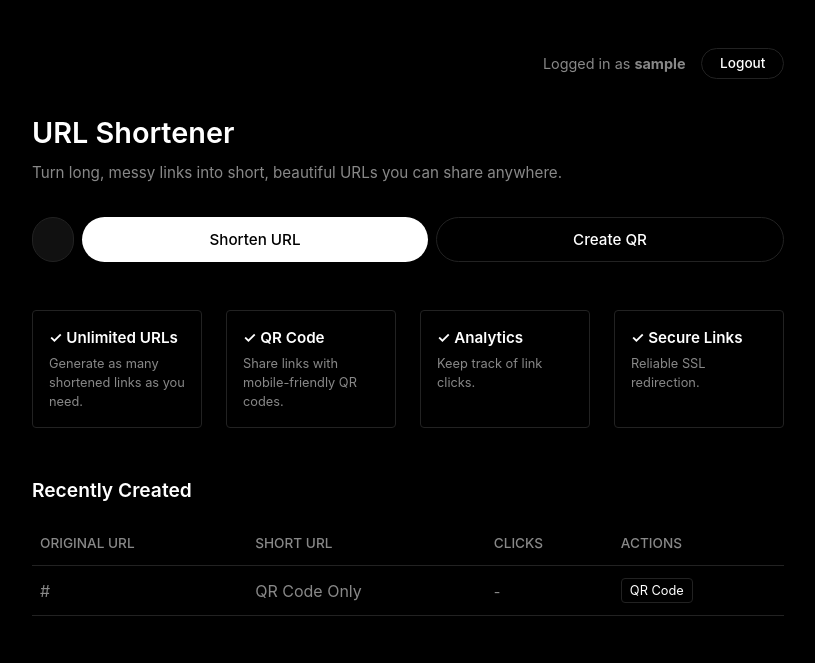
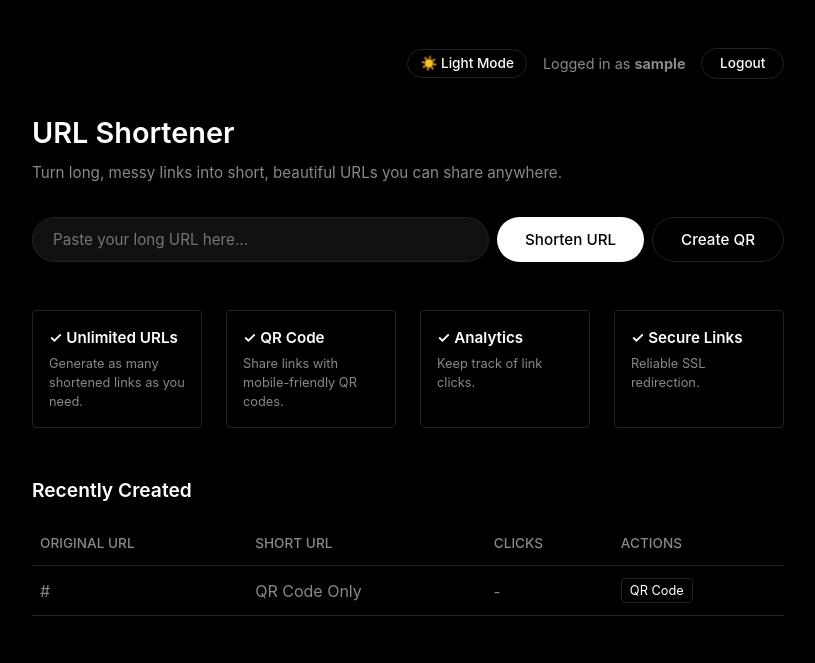
Before and after one commit to gurjeetsingh1190/url_shortner, a Django app: page / in a window 1280 px wide. Shown: the top 663 px of the page, without its empty margins (232-1047 px from the left). Run offline with Django 5.2, Linux system fonts and the light colour scheme; a user stored in the database is signed in; tables that the repository leaves empty hold one stand-in row (values such as "Sample post").

Commit message:
Fix squished form layout and implement light/dark theme toggle

```diff
--- a/static/css/styles.css
+++ b/static/css/styles.css
@@ -6,6 +6,20 @@
     --input-bg: #111111;
     --button-bg: #ffffff;
     --button-text: #000000;
+    --auth-bg: #ffffff;
+    --auth-text: #000000;
+}
+
+:root.light-theme {
+    --bg-color: #ffffff;
+    --text-color: #000000;
+    --text-muted: #666666;
+    --border-color: #dddddd;
+    --input-bg: #f5f5f5;
+    --button-bg: #000000;
+    --button-text: #ffffff;
+    --auth-bg: #000000;
+    --auth-text: #ffffff;
 }
 
 * {
@@ -75,26 +89,26 @@ p {
 
 /* Auth Bar Buttons */
 .btn-auth {
-    background-color: #ffffff;
-    color: #000000 !important;
+    background-color: var(--auth-bg);
+    color: var(--auth-text) !important;
     text-decoration: none;
     padding: 0.4rem 1.1rem;
     border-radius: 20px;
     font-weight: 500;
     font-size: 0.85rem;
     display: inline-block;
-    border: 1px solid #ffffff;
+    border: 1px solid var(--auth-bg);
     transition: background-color 0.2s ease, color 0.2s ease;
 }
 
 .btn-auth:hover {
-    background-color: #000000;
-    color: #ffffff !important;
+    background-color: var(--bg-color);
+    color: var(--text-color) !important;
 }
 
 .btn-auth-outline {
     background-color: transparent;
-    color: #ffffff;
+    color: var(--text-color);
     border: 1px solid var(--border-color);
     padding: 0.4rem 1.1rem;
     border-radius: 20px;
@@ -105,13 +119,13 @@ p {
 }
 
 .btn-auth-outline:hover {
-    border-color: #ffffff;
-    background-color: #ffffff;
-    color: #000000;
+    border-color: var(--text-color);
+    background-color: var(--text-color);
+    color: var(--bg-color);
 }
 
 .btn-primary:hover {
-    background-color: #dddddd;
+    opacity: 0.9;
 }
 
 .btn-primary:disabled {
@@ -194,7 +208,7 @@ th {
 }
 
 .original-url-cell a:hover {
-    color: #fff;
+    color: var(--text-color);
 }
 
 .short-url-cell a {
@@ -223,7 +237,7 @@ th {
 }
 
 .btn-icon:hover {
-    background-color: #111111;
+    background-color: var(--input-bg);
 }
 
 .btn-copy-success {
@@ -257,7 +271,7 @@ th {
 }
 
 .modal {
-    background: #111111;
+    background: var(--input-bg);
     border: 1px solid var(--border-color);
     padding: 1.5rem;
     border-radius: 4px;
--- a/static/js/main.js
+++ b/static/js/main.js
@@ -17,6 +17,28 @@ document.addEventListener('DOMContentLoaded', () => {
 
     // Toast Container
     const toastContainer = document.getElementById('toast-container');
+
+    // Theme Toggle Elements
+    const themeToggle = document.getElementById('theme-toggle');
+
+    if (document.documentElement.classList.contains('light-theme')) {
+        if (themeToggle) themeToggle.textContent = '🌙 Dark Mode';
+    } else {
+        if (themeToggle) themeToggle.textContent = '☀️ Light Mode';
+    }
+
+    if (themeToggle) {
+        themeToggle.addEventListener('click', () => {
+            const isLight = document.documentElement.classList.toggle('light-theme');
+            if (isLight) {
+                themeToggle.textContent = '🌙 Dark Mode';
+                localStorage.setItem('theme', 'light');
+            } else {
+                themeToggle.textContent = '☀️ Light Mode';
+                localStorage.setItem('theme', 'dark');
+            }
+        });
+    }
 
 
 
--- a/templates/home.html
+++ b/templates/home.html
@@ -6,10 +6,18 @@
     <meta name="viewport" content="width=device-width, initial-scale=1.0">
     <title>URL Shortener</title>
     <link rel="stylesheet" href="{% static 'css/styles.css' %}">
+    <script>
+        if (localStorage.getItem('theme') === 'light') {
+            document.documentElement.classList.add('light-theme');
+        }
+    </script>
 </head>
 <body>
 
     <div class="auth-bar" style="display: flex; justify-content: flex-end; align-items: center; gap: 1rem; font-size: 0.9rem; margin-bottom: 2rem; color: var(--text-muted);">
+        <button id="theme-toggle" class="btn-auth-outline" style="padding: 0.35rem 0.75rem; border-radius: 20px;" aria-label="Toggle theme">
+            ☀️ Light Mode
+        </button>
         {% if request.user.is_authenticated %}
         <span>Logged in as <strong>{{ request.user.username }}</strong></span>
         <form action="{% url 'logout' %}" method="POST" style="display: inline; margin: 0; padding: 0;">
@@ -38,14 +46,12 @@
                     required
                 >
             </div>
-            <div style="display: flex; gap: 0.5rem; width: 100%;">
-                <button type="submit" id="submit-btn" class="btn-primary" style="flex: 1;">
-                    <span id="btn-text">Shorten URL</span>
-                </button>
-                <button type="button" id="qr-submit-btn" class="btn-primary" style="flex: 1; background-color: transparent; color: #ffffff; border: 1px solid var(--border-color);">
-                    <span id="qr-btn-text">Create QR</span>
-                </button>
-            </div>
+            <button type="submit" id="submit-btn" class="btn-primary">
+                <span id="btn-text">Shorten URL</span>
+            </button>
+            <button type="button" id="qr-submit-btn" class="btn-primary" style="background-color: transparent; color: var(--text-color); border: 1px solid var(--border-color);">
+                <span id="qr-btn-text">Create QR</span>
+            </button>
         </form>
     </main>
 
--- a/templates/registration/login.html
+++ b/templates/registration/login.html
@@ -6,6 +6,11 @@
     <meta name="viewport" content="width=device-width, initial-scale=1.0">
     <title>Login - URL Shortener</title>
     <link rel="stylesheet" href="{% static 'css/styles.css' %}">
+    <script>
+        if (localStorage.getItem('theme') === 'light') {
+            document.documentElement.classList.add('light-theme');
+        }
+    </script>
 </head>
 <body>
     <main style="max-width: 400px; margin: 6rem auto 0 auto;">
--- a/templates/registration/signup.html
+++ b/templates/registration/signup.html
@@ -6,6 +6,11 @@
     <meta name="viewport" content="width=device-width, initial-scale=1.0">
     <title>Sign Up - URL Shortener</title>
     <link rel="stylesheet" href="{% static 'css/styles.css' %}">
+    <script>
+        if (localStorage.getItem('theme') === 'light') {
+            document.documentElement.classList.add('light-theme');
+        }
+    </script>
 </head>
 <body>
     <main style="max-width: 400px; margin: 4rem auto 0 auto;">
```
